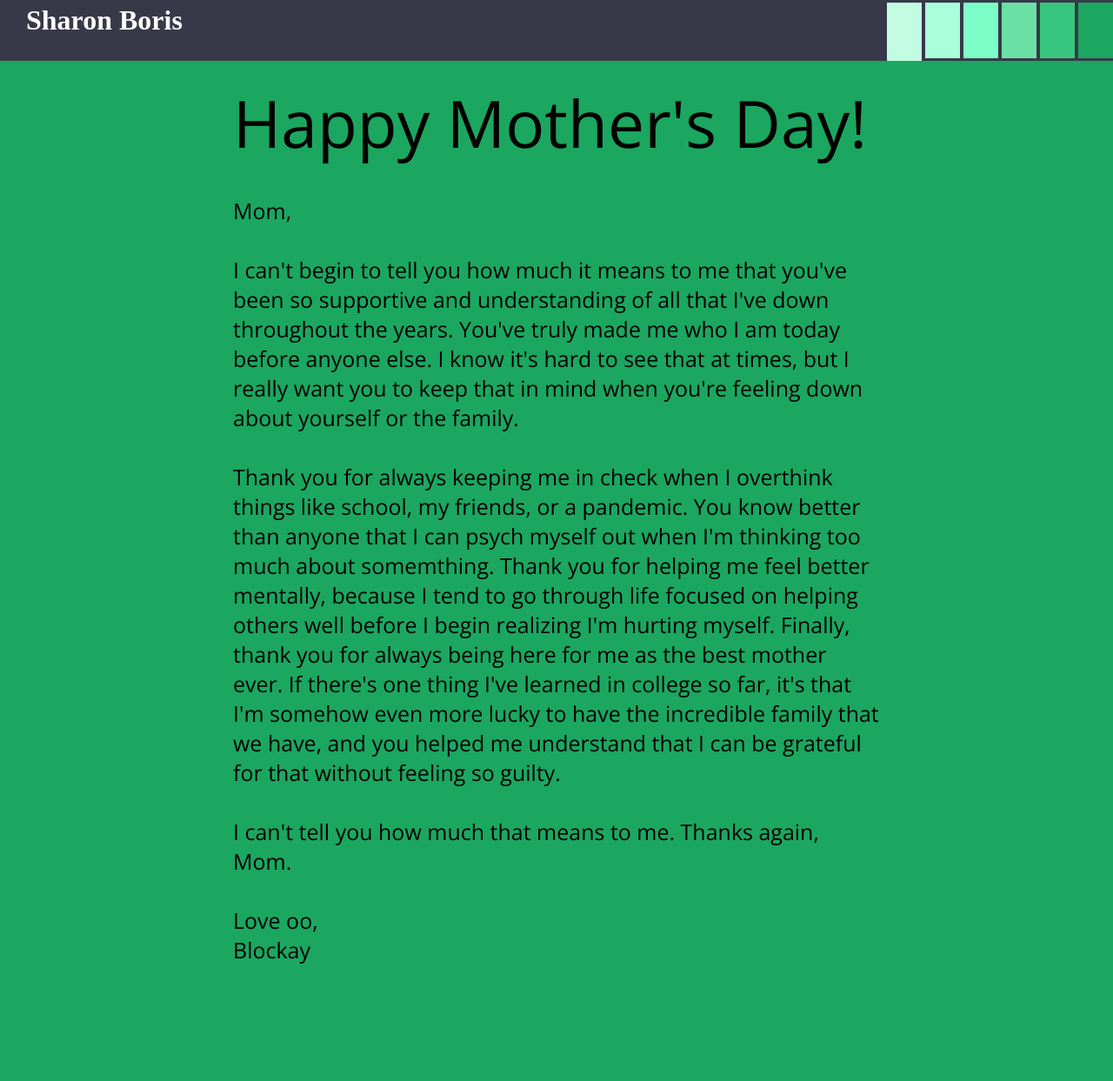
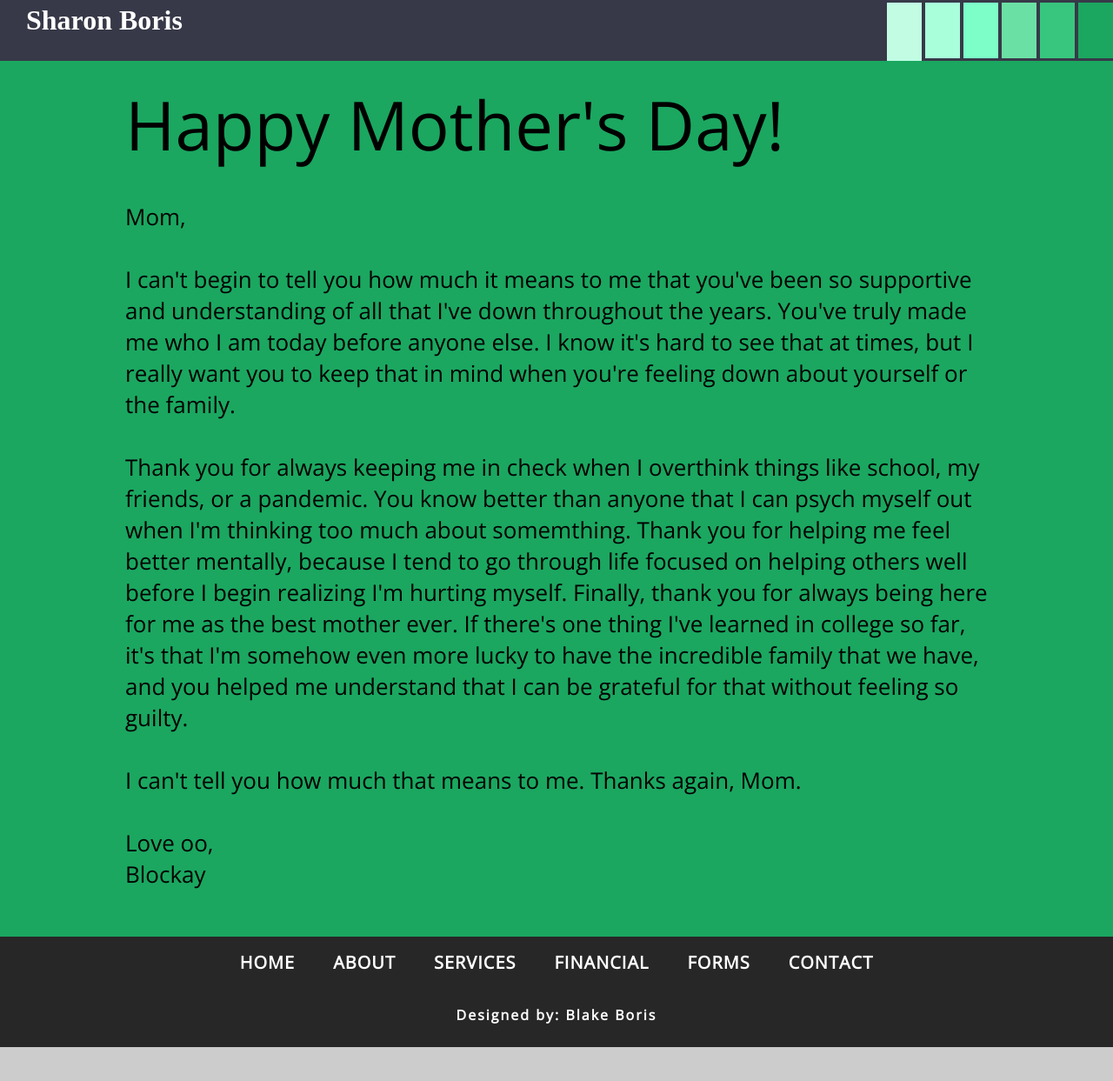
Before and after one commit to PlGGS/sharonboris.com, a Jekyll site: the page built from day/index.html, in a window 1280 px wide and 1400 px high. Shown: the top 1243 px of the window at 87% size. Built offline with Jekyll 4.4.1, drawn with Linux system fonts in a browser that asks for light colours; nearby versions of some CDN libraries; some web fonts are replaced.

Commit message:
Updated padding and font size

```diff
--- a/css/day.scss
+++ b/css/day.scss
@@ -86,16 +86,15 @@ section {
     overflow: hidden;
 
     div {
-        padding-left: 20%;
-        padding-right: 20%;
+        padding-left: 10%;
+        padding-right: 10%;
     }
 }
 
 section#home {
     background-color: #1BA760;
     margin-top: 70px;
-    font-size: 25px;
-    height: 1400px;
+    font-size: 26px;
 
     div {
         h2, h4 {
```
